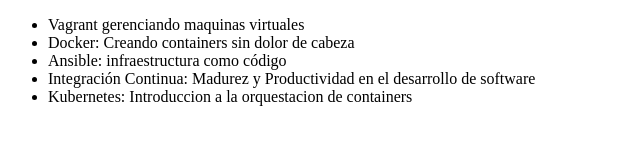
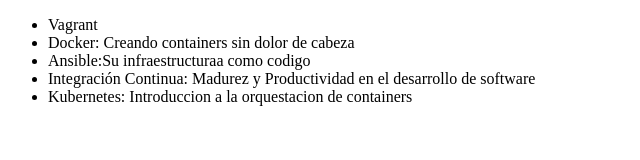
Before and after one commit to MaxyG30/alura-git, a plain HTML site: page index.html in a window 1280 px wide. Shown: the whole page, without its empty margins (0-640 px from the left). Drawn offline with Linux system fonts and the light colour scheme.

Commit message:
modificando el nombre del curso ansible

```diff
--- a/index.html
+++ b/index.html
@@ -6,9 +6,9 @@
     </head>
     <body>
         <ul>
-            <li>Vagrant gerenciando maquinas virtuales</li>
+            <li>Vagrant</li>
             <li>Docker: Creando containers sin dolor de cabeza</li>
-            <li>Ansible: infraestructura como código</li>
+            <li>Ansible:Su infraestructuraa como codigo</li>
             <li>Integración Continua: Madurez y Productividad en el desarrollo de software</li>
             <li>Kubernetes: Introduccion a la orquestacion de containers</li>
         </ul>
```
